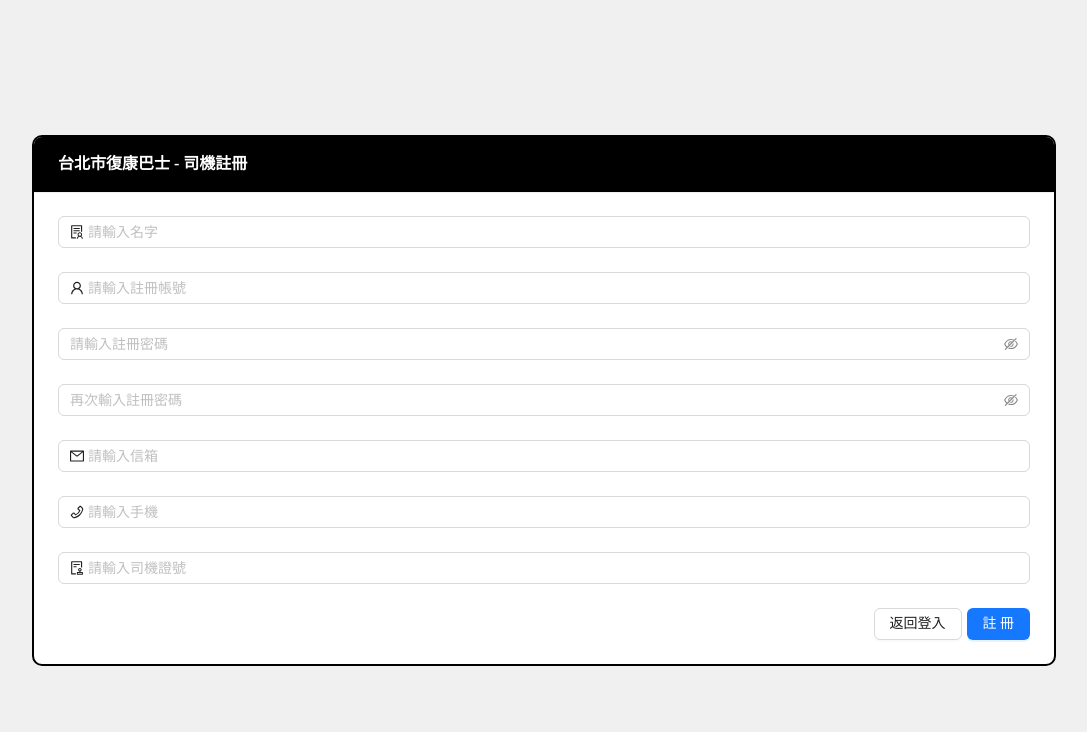
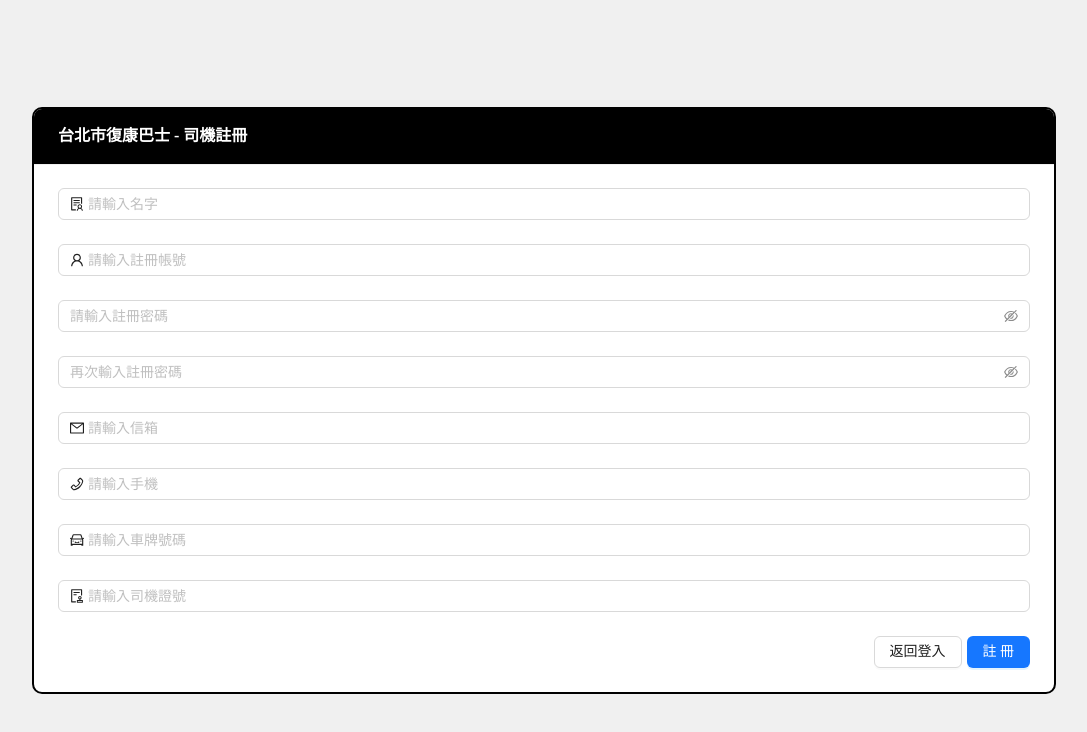
Before and after one commit to eastwdTW/taipeihackthon, a Next.js app: page /driver/regist in a window 1280 px wide. Shown: the top 732 px of the page, without its empty margins (96-1183 px from the left). Built offline with nearby package versions, Linux system fonts and the light colour scheme.

Commit message:
[fix] Add plateNumber in driver regist

```diff
--- a/src/app/driver/regist/page.tsx
+++ b/src/app/driver/regist/page.tsx
@@ -2,6 +2,7 @@
 import { Button, Card, Col, Flex, Form, Input, message, Row } from "antd";
 import {
   AuditOutlined,
+  CarOutlined,
   EyeInvisibleOutlined,
   EyeTwoTone,
   MailOutlined,
@@ -179,6 +180,49 @@ export default function DriverRegist() {
                 <Input prefix={<PhoneOutlined />} placeholder={"請輸入手機"} />
               </Form.Item>
               <Form.Item
+                name="plateNumber"
+                rules={[
+                  {
+                    required: true,
+                    message: "請輸入車牌號碼",
+                  },
+                  {
+                    validator: (_, value) => {
+                      const regex = /^[臨試使外軍]?[A-Z0-9]+-?[A-Z0-9]+$/;
+
+                      if (value.length < 5 || !regex.test(value)) {
+                        return Promise.reject("車牌號碼格式錯誤");
+                      }
+                      return Promise.resolve();
+                    },
+                  },
+                ]}
+              >
+                <Input
+                  prefix={<CarOutlined />}
+                  placeholder={"請輸入車牌號碼"}
+                  onChange={(v) => {
+                    let value = v.target.value;
+
+                    if (
+                      value.length === 4 &&
+                      value.indexOf("-") === -1 &&
+                      /^[a-zA-Z]{3}$/.test(value.slice(0, 3))
+                    ) {
+                      value = `${value.slice(0, 3)}-${value[3]}`;
+                    }
+
+                    const allUpperCase = value.toUpperCase();
+
+                    form.setFieldsValue({
+                      plateNumber: allUpperCase,
+                    });
+
+                    form.validateFields(["plateNumber"]);
+                  }}
+                />
+              </Form.Item>
+              <Form.Item
                 name="driverIdentificationCode"
                 rules={[
                   {
```
